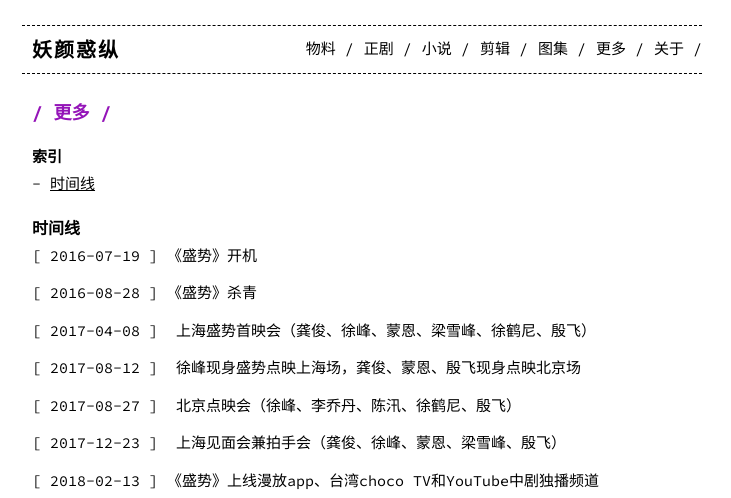
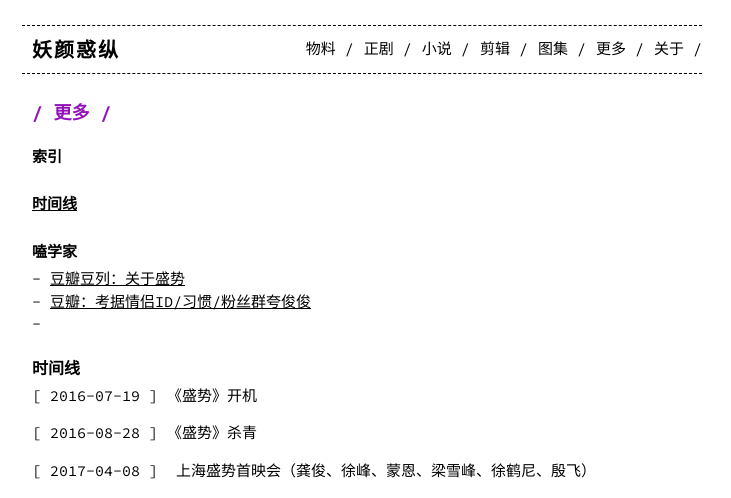
Before and after one commit to eri129/fengjun, a Jekyll site: the page built from more.md, in a window 1280 px wide. Shown: the top 498 px of the page, without its empty margins (278-1009 px from the left). Built offline with Jekyll 4.4.1, drawn with Linux system fonts in a browser that asks for light colours.

```diff
--- a/more.md
+++ b/more.md
@@ -5,7 +5,11 @@
 
 #### 索引
 
-* [时间线](#时间线)
+### [时间线](#时间线-1)
+### 嗑学家
+* [豆瓣豆列：关于盛势](https://www.douban.com/doulist/136966703/)
+* [豆瓣：考据情侣ID/习惯/粉丝群夸俊俊](https://www.douban.com/group/topic/214848281/)
+*
 
 
 
```
Also changed, not shown: fanvid.md (+1 -2 lines), gallery.md (+1 -0 lines), index.md (+3 -0 lines).
